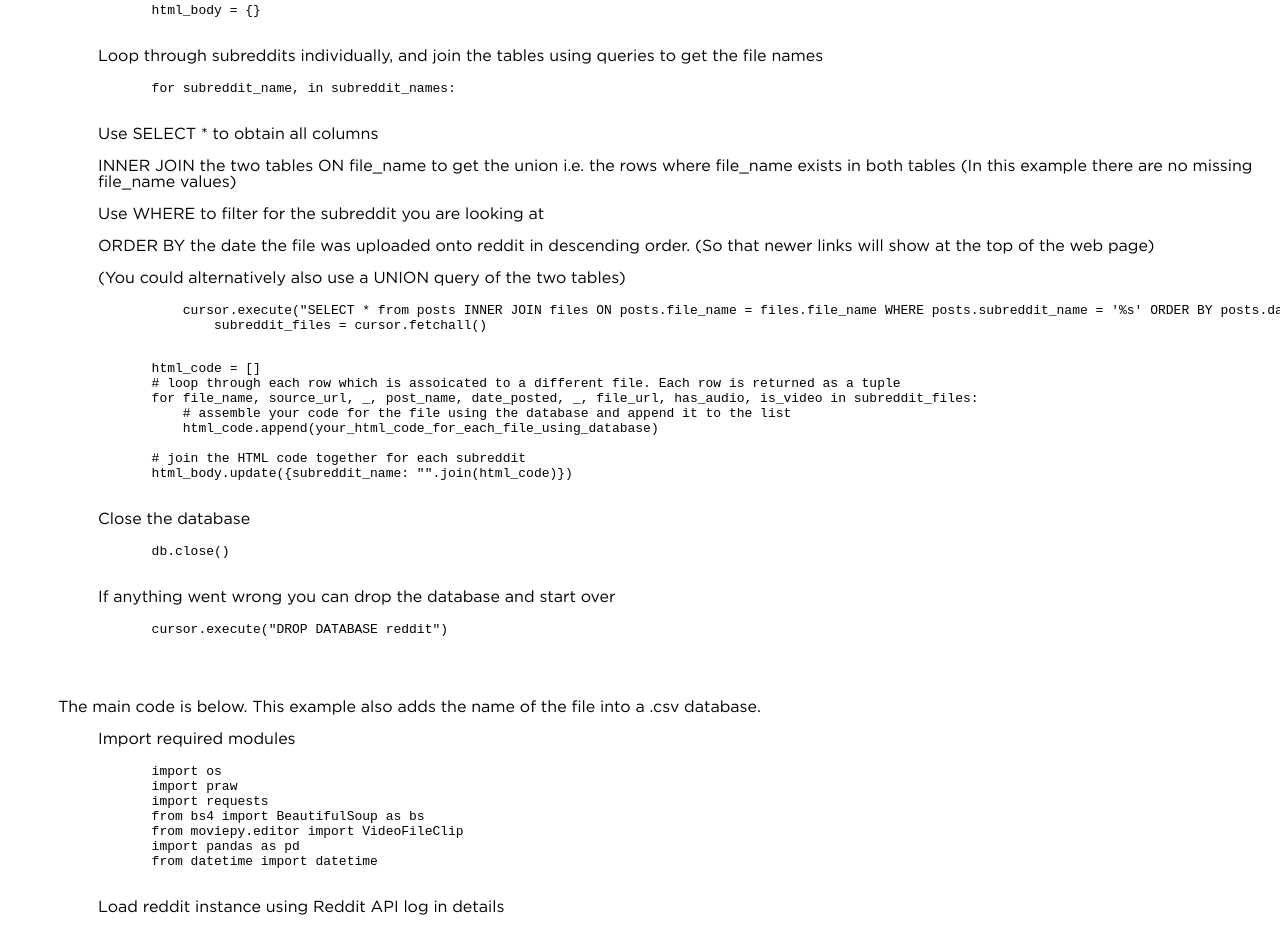
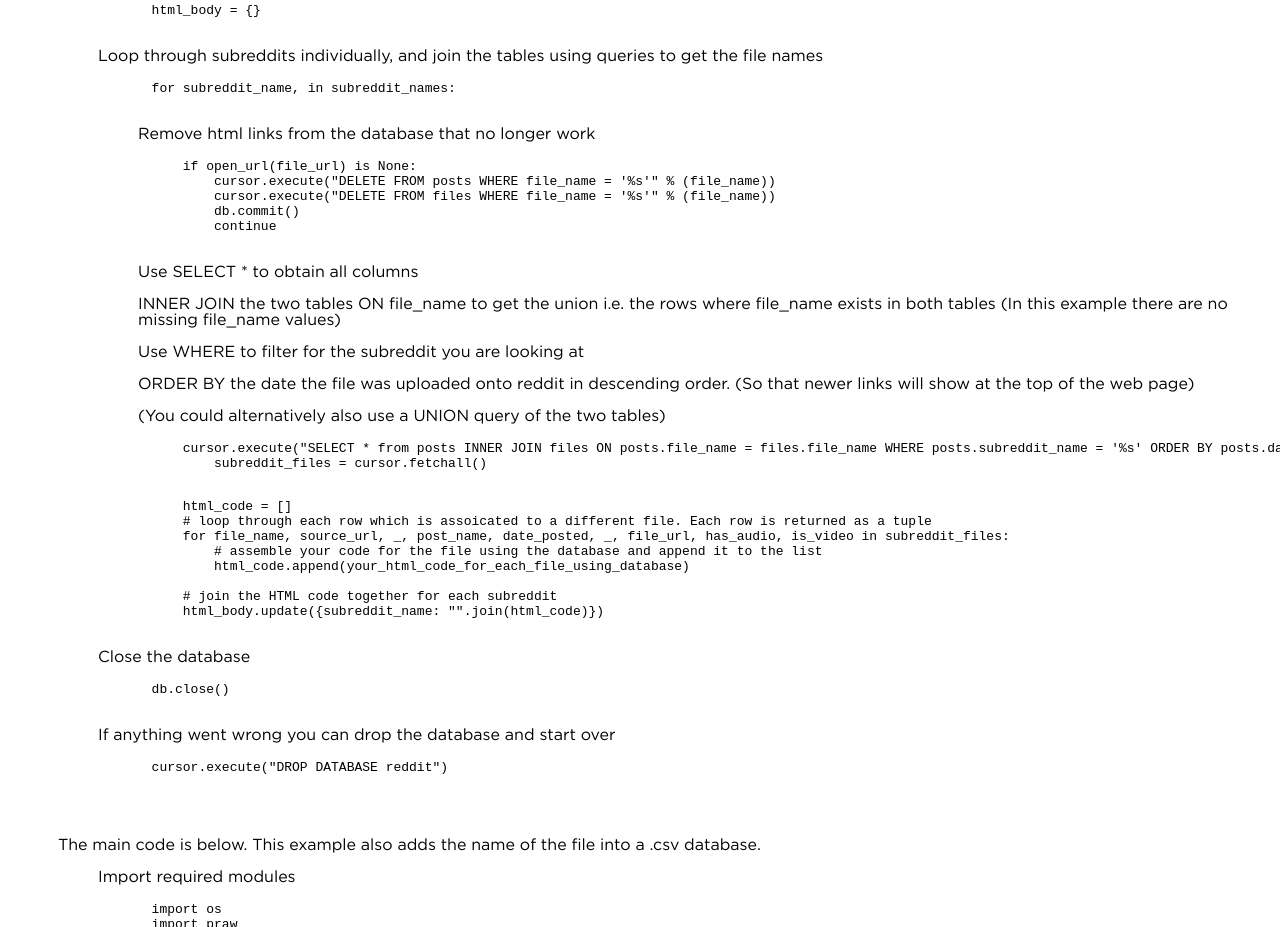
Before and after one commit to atindersanghera/atindersanghera.github.io, a plain HTML site: page datascrapefiles.html in a window 1280 px wide. Shown: the part 1639-2566 px from the top of the page. Drawn offline with nearby package versions, Linux system fonts and the light colour scheme.

Commit message:
Update datascrapefiles.html

```diff
--- a/datascrapefiles.html
+++ b/datascrapefiles.html
@@ -113,16 +113,24 @@
     <p style="margin-left: 40px">Loop through subreddits individually, and join the tables using queries to get the file names</p>
         <pre><code>            for subreddit_name, in subreddit_names:
         </code></pre>
-         <p style="margin-left: 40px">Use SELECT * to obtain all columns</p>
-         <p style="margin-left: 40px">INNER JOIN the two tables ON file_name to get the union i.e. the rows where file_name exists in both tables (In this example there are no missing file_name values)</p>
-         <p style="margin-left: 40px">Use WHERE to filter for the subreddit you are looking at</p>
-         <p style="margin-left: 40px">ORDER BY the date the file was uploaded onto reddit in descending order. (So that newer links will show at the top of the web page) </p>
-         <p style="margin-left: 40px">(You could alternatively also use a UNION query of the two tables)</p>
+        <p style="margin-left: 80px">Remove html links from the database that no longer work</p>
+            <pre><code>                if open_url(file_url) is None:
+                    cursor.execute("DELETE FROM posts WHERE file_name = '%s'" % (file_name))
+                    cursor.execute("DELETE FROM files WHERE file_name = '%s'" % (file_name))
+                    db.commit()
+                    continue
+            </code></pre>
+
+        <p style="margin-left: 80px">Use SELECT * to obtain all columns</p>
+        <p style="margin-left: 80px">INNER JOIN the two tables ON file_name to get the union i.e. the rows where file_name exists in both tables (In this example there are no missing file_name values)</p>
+        <p style="margin-left: 80px">Use WHERE to filter for the subreddit you are looking at</p>
+        <p style="margin-left: 80px">ORDER BY the date the file was uploaded onto reddit in descending order. (So that newer links will show at the top of the web page) </p>
+        <p style="margin-left: 80px">(You could alternatively also use a UNION query of the two tables)</p>
             <pre><code>                cursor.execute("SELECT * from posts INNER JOIN files ON posts.file_name = files.file_name WHERE posts.subreddit_name = '%s' ORDER BY posts.date_posted DESC" % (subreddit_name))
                     subreddit_files = cursor.fetchall()
             </code></pre>
 
-        <pre><code>            html_code = []
+            <pre><code>                html_code = []
                 # loop through each row which is assoicated to a different file. Each row is returned as a tuple
                 for file_name, source_url, _, post_name, date_posted, _, file_url, has_audio, is_video in subreddit_files:
                     # assemble your code for the file using the database and append it to the list
```
Lines whose indentation alone changed are shown as unchanged.
